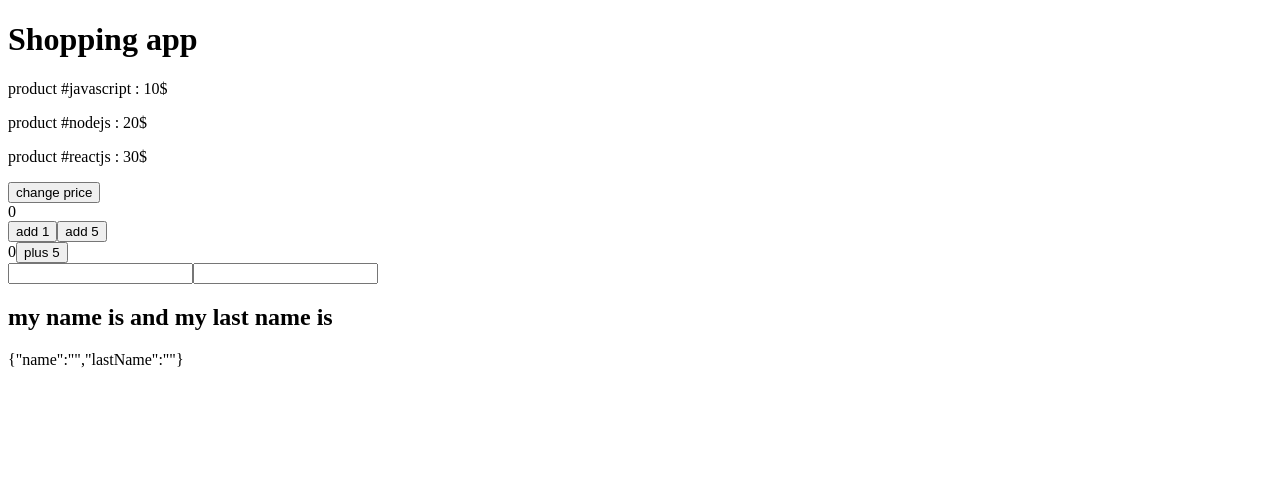
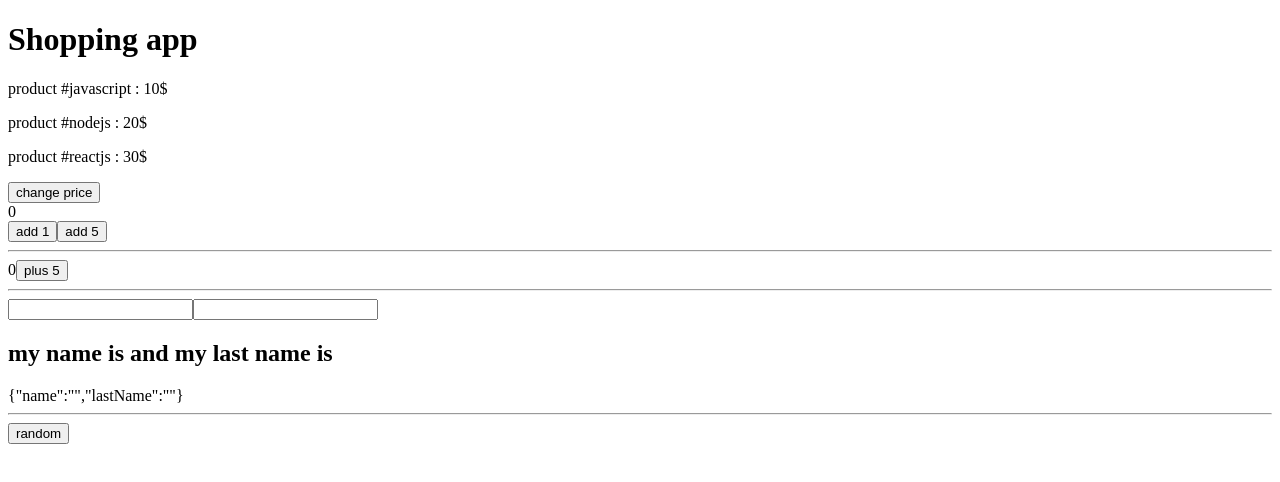
Before and after one commit to ghiathinejad/react-courses, a React (Create React App) app: page / in a window 1280 px wide. Shown: the top 482 px of the page. Built offline with nearby package versions, Linux system fonts and the light colour scheme.

Commit message:
course15

```diff
--- a/src/App.js
+++ b/src/App.js
@@ -5,6 +5,7 @@ import { useState } from "react";
 import ClassCount from "./components/ClassCount";
 import HookCount from "./components/HookCount";
 import HookObject from "./components/HookObject";
+import HookArray from "./components/Product/HookArray";
 import Product from "./components/Product/Product";
 const App = () => {
     const [products,setProducts] = useState( [
@@ -31,9 +32,12 @@ const App = () => {
             }
             <button onClick={clickHandler}>change price</button>
             <HookCount />
+            <hr/>
             <ClassCount/>
-
+            <hr/>
             <HookObject/>
+            <hr/>
+            <HookArray />
         </div>
     );
 }
--- /dev/null
+++ b/src/components/Product/HookArray.js
@@ -0,0 +1,19 @@
+import { useState } from "react/cjs/react.development";
+
+const HookArray = () => {
+    const [item,setItem] = useState([]);
+    const randomHandler = () => {
+        const newItem = {id: item.length , number: Math.floor(Math.random() * 10)};
+        setItem([...item,newItem]);
+    }
+    return (
+        <div>
+            <button onClick={randomHandler}>random</button>
+            {item.map((it) => {return(
+                <li key={it.id} >{it.number}</li>
+            )})}
+        </div>
+     );
+}
+
+export default HookArray;
```
